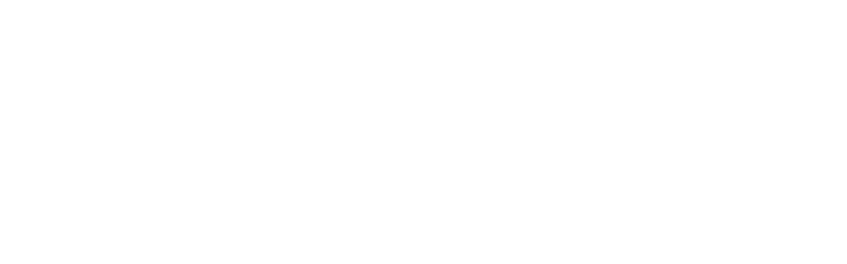
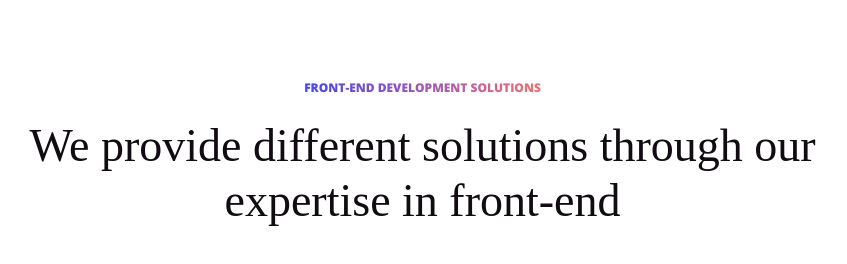
Before and after one commit to jumperM4/website-coding-HTML-CSS-, a plain HTML site: page Project/index.html in a window 1280 px wide. Shown: the whole page, without its empty margins (216-1063 px from the left). Drawn offline with nearby package versions, Linux system fonts and the light colour scheme.

Commit message:
start introduction section

```diff
--- a/Project/css/styles.css
+++ b/Project/css/styles.css
@@ -469,3 +469,65 @@ textarea {
     color: #000;
     padding: 0.2em 0;
 }
+
+/* Introduction start */
+
+.introduction {
+    max-width: 100%;
+    height: 873px;
+}
+
+.header {
+    max-width: 845px;
+    height: 148px;
+
+    display: flex;
+    flex-direction: column;
+    align-items: center;
+    padding: 0px;
+    gap: 22px;
+
+    margin: 80px 299px 645px 296px;
+}
+
+.header__subheading {
+    width: 237px;
+    height: 16px;
+
+    font-family: 'Open Sans';
+    font-style: normal;
+    font-weight: 800;
+    font-size: 12px;
+    line-height: 16px;
+    text-align: center;
+    text-transform: uppercase;
+
+    background: linear-gradient(90deg, #4343FF 0%, #F96D6D 100%);
+    -webkit-background-clip: text;
+    -webkit-text-fill-color: transparent;
+    background-clip: text;
+    text-fill-color: transparent;
+
+    flex: none;
+    order: 0;
+    flex-grow: 0;
+}
+
+.mainheading {
+    width: 845px;
+    height: 110px;
+
+    font-family: 'Grotesk Hanken';
+    font-size: 46px;
+    line-height: 120%;
+
+    text-align: center;
+
+    color: #110C11;
+
+    flex: none;
+    order: 1;
+    flex-grow: 0;
+}
+
+/* Introduction end */
--- a/Project/index.html
+++ b/Project/index.html
@@ -7,11 +7,25 @@
     <meta name="viewport" content="width=device-width, initial-scale=1.0">
     <title>Website</title>
     <link rel="stylesheet" href="../Project/css/styles.css">
+    <link href="https://fonts.googleapis.com/css2?family=Open+Sans:wght@800&display=swap" rel="stylesheet">
+    <link href="https://fonts.googleapis.com/css2?family=Hanken+Grotesk:wght@700&family=Open+Sans:wght@800&display=swap"
+        rel="stylesheet">
 
 </head>
 
 <body>
+    <!-- introduction start -->
+    <section class="introduction">
 
+        <header class="header">
+            <h6 class="header__subheading">front-end development solutions</h6>
+            <h1 class="mainheading">We provide different solutions through our expertise in front-end</h1>
+        </header>
+
+        <div class="devinfo"></div>
+
+    </section>
+    <!-- introduction end -->
 </body>
 
 </html>
```
